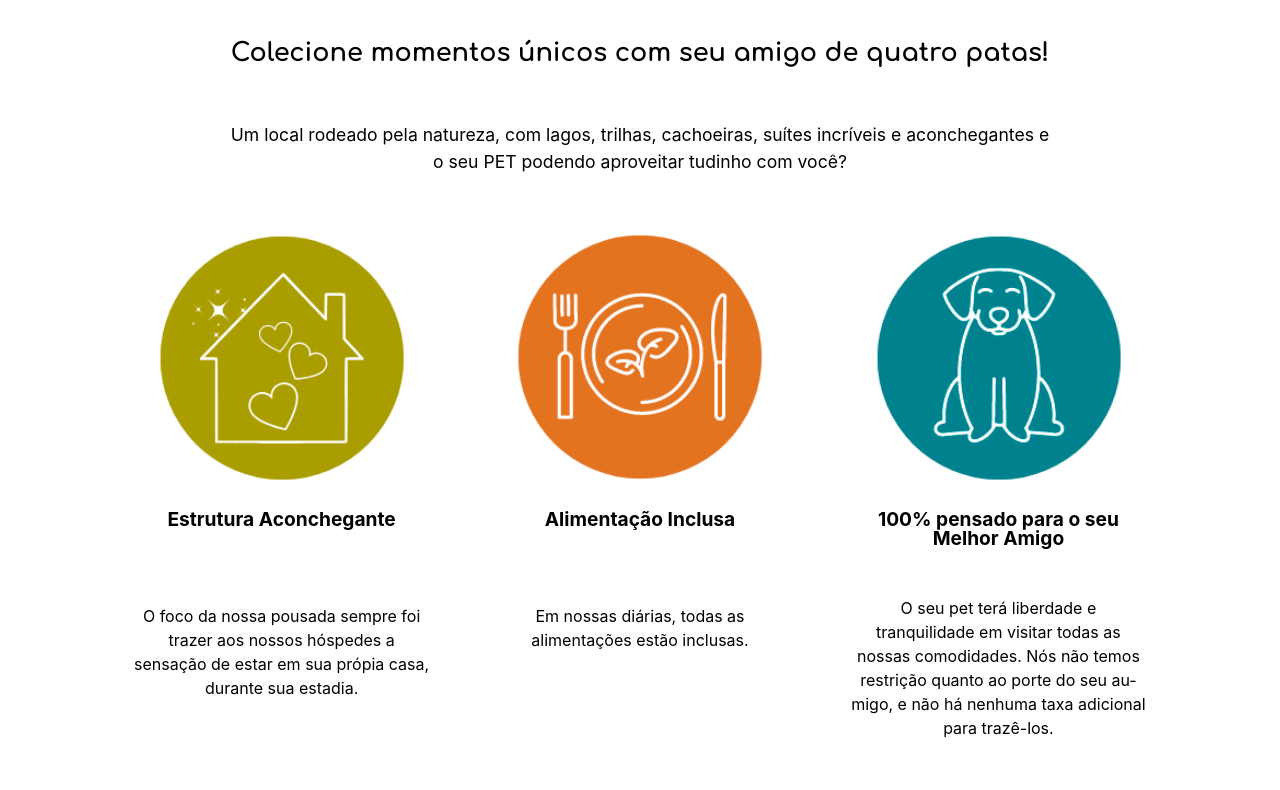
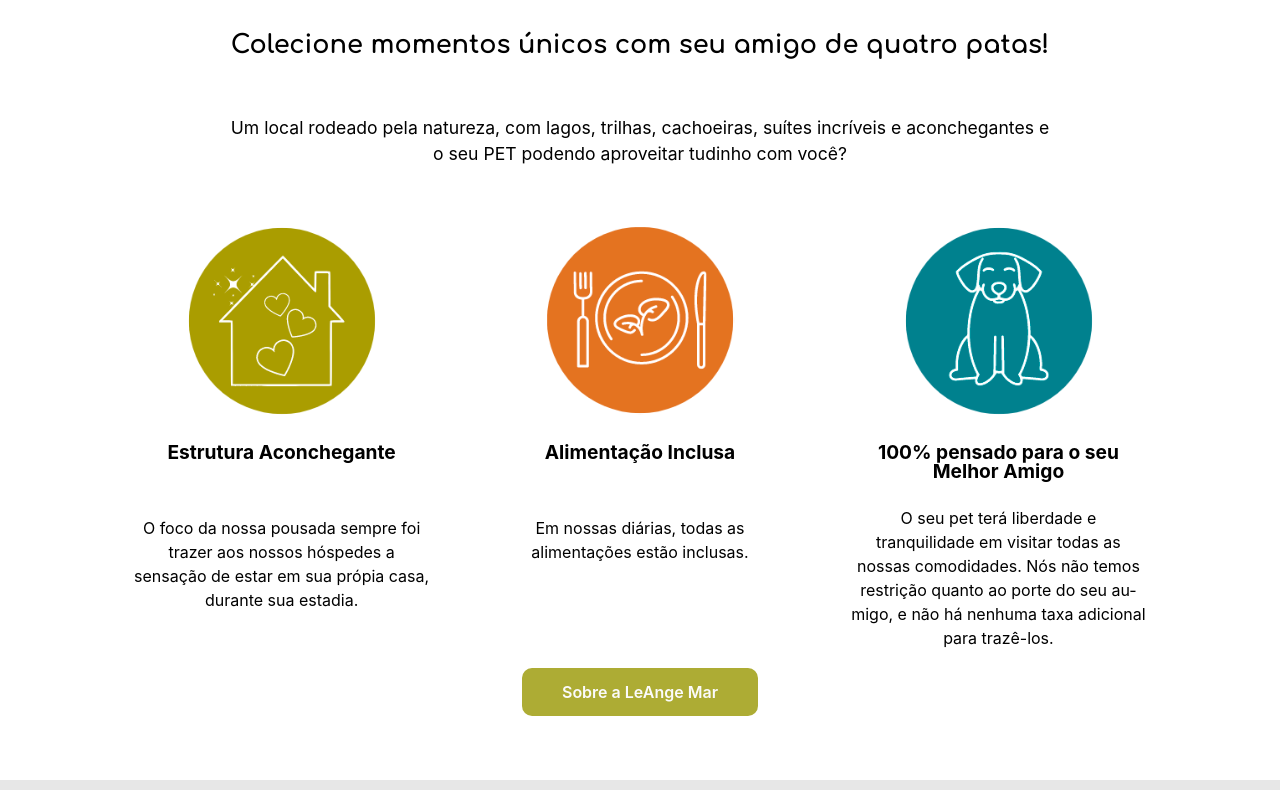
Before and after one commit to alephsramos/LeangeATT, a plain HTML site: page index.html in a window 1280 px wide. Shown: the part 2740-3530 px from the top of the page. Drawn offline with nearby package versions, Linux system fonts and the light colour scheme; a web font is replaced by a local one.

Commit message:
Update beneficios.css

```diff
--- a/src/pages/Home/beneficios.css
+++ b/src/pages/Home/beneficios.css
@@ -1,12 +1,12 @@
 .beneficios{
     width: 100%;
-    height: 130vh;
+    height: auto;
     display: flex;
     align-items: center;
     justify-content: center;
     flex-direction: column;
     gap: 50px;
-    padding: 0 10%;
+    padding: 5% 10%;
 }
 
 .beneficios h1{
@@ -21,7 +21,7 @@
 }
 
 .beneficios img{
-    width: 20%;
+    width: 20vh;
 }
 
 .beneficios div{
@@ -29,7 +29,7 @@
     align-items: center;
     justify-content: space-between;
     width: 100%;
-    height: 50%;
+    height: 50vh;
 }
 
 .beneficios div div{
```
